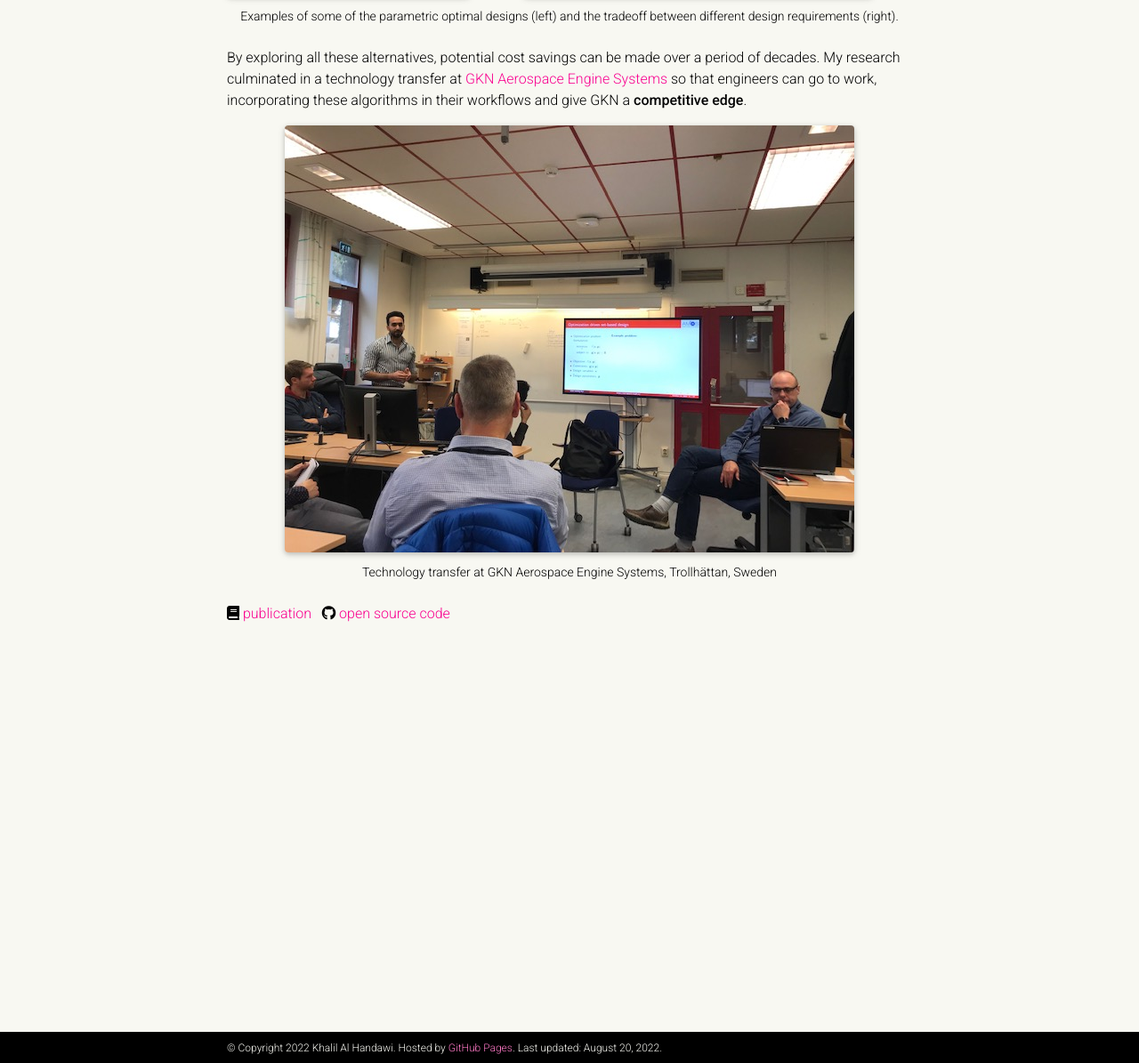
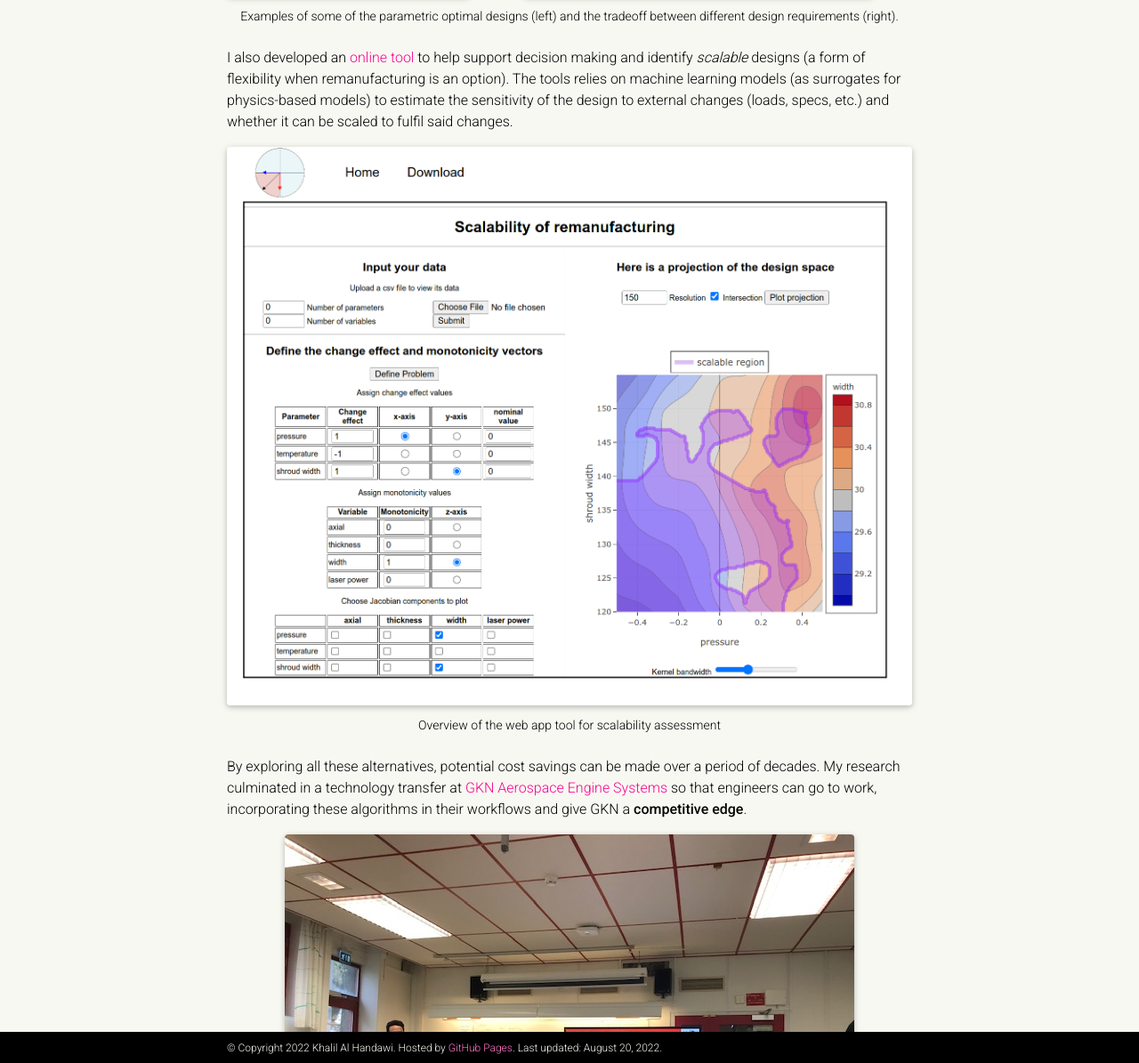
Before and after one commit to khbalhandawi/khbalhandawi.github.io, a Jekyll site: the page built from _projects/3_project.markdown, in a window 1280 px wide and 1400 px high, scrolled down 488 px, cut to the strip 205-1400 px from the top of the window. Shown: the whole strip at 89% size. Built offline with Jekyll 4.4.1, drawn with Linux system fonts in a browser that asks for light colours; nearby versions of some CDN libraries; a style sheet for code colours, icons or effects is not loaded; some of the changed text lies outside the part shown.

Commit message:
Add details about scalability app

```diff
--- a/_projects/3_project.markdown
+++ b/_projects/3_project.markdown
@@ -23,6 +23,41 @@ That is the question my dissertation tries to answer. To do so, I came up with d
     Examples of some of the parametric optimal designs (left) and the tradeoff between different design requirements (right).
 </div>
 
+I also developed an [online tool](https://scale-am.herokuapp.com/) to help support decision making and identify *scalable* designs (a form of flexibility when remanufacturing is an option). The tools relies on machine learning models (as surrogates for physics-based models) to estimate the sensitivity of the design to external changes (loads, specs, etc.) and whether it can be scaled to fulfil said changes.
+
+<script>
+    var index = 0;
+
+    function changeBanner() {
+
+        loop_imgs = document.getElementById("animation").children;
+
+        [].forEach.call(loop_imgs, function(v, i) {
+            loop_imgs[i].hidden = i !== index
+        });
+        index = (index + 1) % loop_imgs.length;
+    }
+    window.onload = function() {
+        setInterval(changeBanner, 1000)
+    };
+</script>
+
+<div class="row">
+    <div class="col-sm mt-3 mt-md-0">
+        <div id="animation">
+            <img class="img-fluid rounded z-depth-1" src="{{ '/assets/img/TRS/0_example_trs.png' | relative_url }}" alt="" title="WEB APP" hidden/>
+            <img class="img-fluid rounded z-depth-1" src="{{ '/assets/img/TRS/1_example_trs.png' | relative_url }}" alt="" title="WEB APP" hidden/>
+            <img class="img-fluid rounded z-depth-1" src="{{ '/assets/img/TRS/2_example_trs.png' | relative_url }}" alt="" title="WEB APP" hidden/>
+            <img class="img-fluid rounded z-depth-1" src="{{ '/assets/img/TRS/3_example_trs.png' | relative_url }}" alt="" title="WEB APP" hidden/>
+            <img class="img-fluid rounded z-depth-1" src="{{ '/assets/img/TRS/4_example_trs.png' | relative_url }}" alt="" title="WEB APP" hidden/>
+            <img class="img-fluid rounded z-depth-1" src="{{ '/assets/img/TRS/5_example_trs.png' | relative_url }}" alt="" title="WEB APP" hidden/>
+        </div>
+    </div>
+</div>
+<div class="caption">
+    Overview of the web app tool for scalability assessment
+</div>
+
 By exploring all these alternatives, potential cost savings can be made over a period of decades. My research culminated in a technology transfer at [GKN Aerospace Engine Systems](https://www.gknaerospace.com/en/about-gkn-aerospace/locations/gkn-aerospace-in-europe/gkn-aerospace-in-sweden/) so that engineers can go to work, incorporating these algorithms in their workflows and give GKN a **competitive edge**.
 
 <div class="row">
@@ -34,5 +69,7 @@ By exploring all these alternatives, potential cost savings can be made over a p
     Technology transfer at GKN Aerospace Engine Systems, Trollhättan, Sweden
 </div>
 
+The research also resulted in a best paper award in the ASME Journal of Mechanical Design for 2021. The award was presented at the IDECT-2022 conference in St. Louis, Missouri, USA.
+
 <a href="https://asmedigitalcollection.asme.org/mechanicaldesign/article/doi/10.1115/1.4047908/1085767/Scalable-Setbased-Design-Optimization-and" target="_blank"><i class="fas fa-book"></i> publication</a>&nbsp;&nbsp;
 <a href="https://github.com/khbalhandawi/DM_SBD_OPT" target="_blank"> <i class="fab fa-github"></i> open source code</a>
```
Also changed, not shown: README.md (+4 -285 lines), _pages/about.md (+1 -1 lines), assets/img/TRS/0_example_trs.png (added), assets/img/TRS/1_example_trs.png (added), assets/img/TRS/2_example_trs.png (added), assets/img/TRS/3_example_trs.png (added), assets/img/TRS/4_example_trs.png (added), assets/img/TRS/5_example_trs.png (added), assets/img/al-folio-preview.png (deleted), assets/img/code-screenshot.png (deleted), assets/img/distill-screenshot.png (deleted), assets/img/math-screenshot.png (deleted), assets/img/photos-screenshot.png (deleted), assets/img/projects-screenshot.png (deleted), 2 more files, 1 other file.
